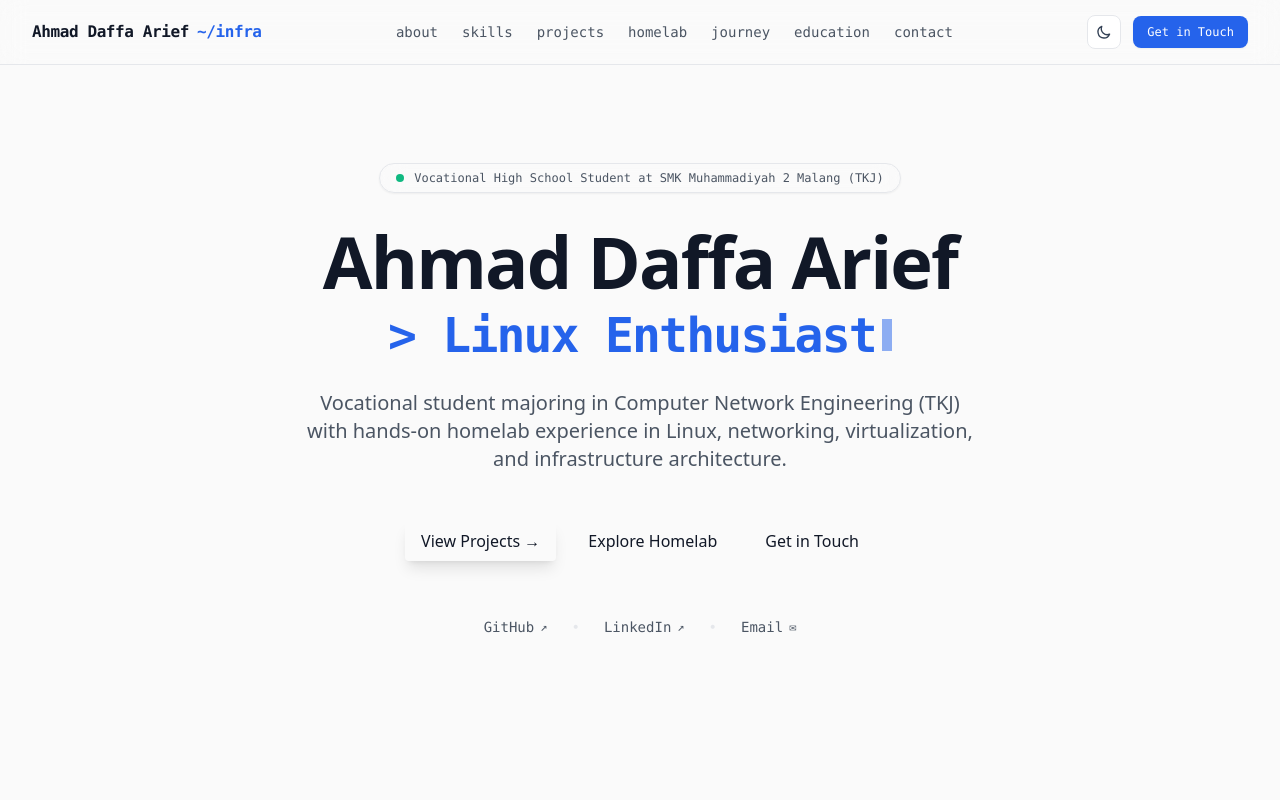
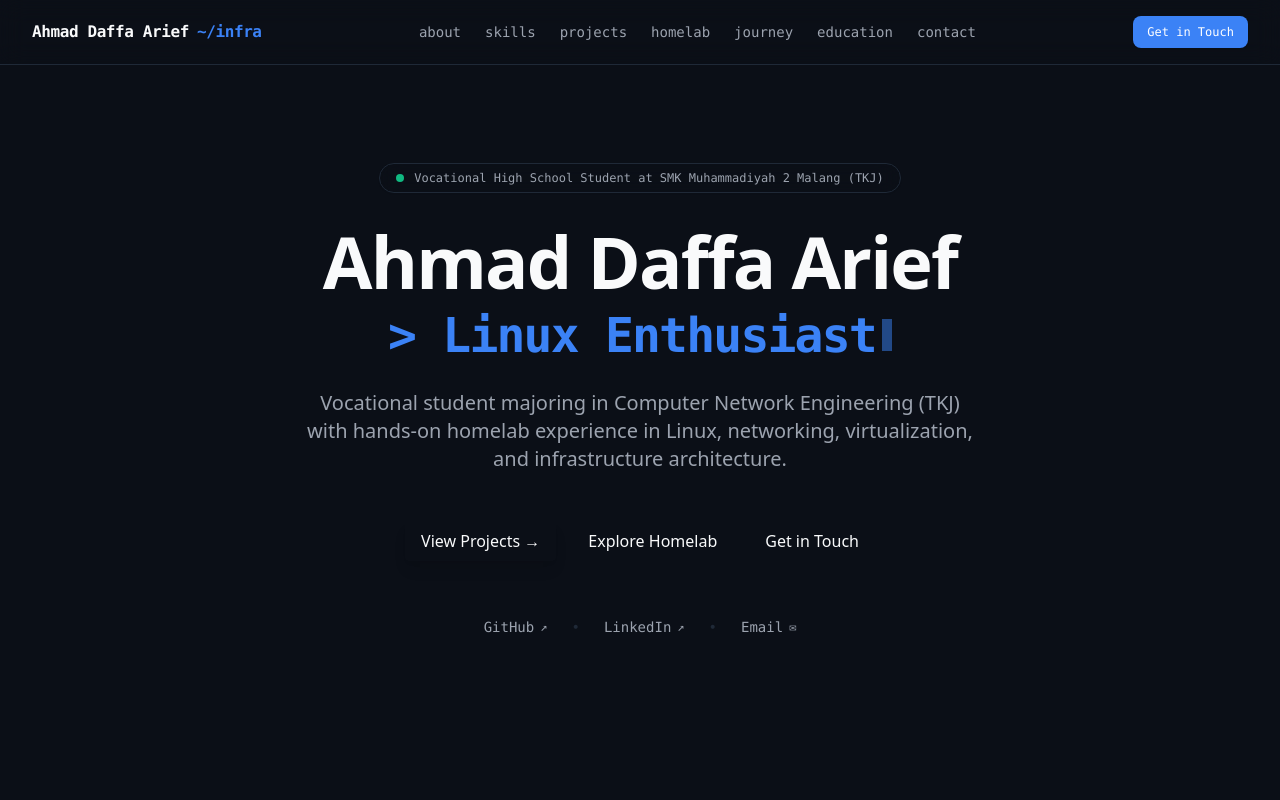
Before and after one commit to uwong241/website-portfolio, a React (Vite) app: page / in a window 1280 px wide. Shown: the top 800 px of the page. Built offline with nearby package versions, Linux system fonts and the light colour scheme.

Commit message:
refactor: lock UI to dark mode permanently and remove light mode toggle

```diff
--- a/src/App.tsx
+++ b/src/App.tsx
@@ -1,6 +1,4 @@
-import React from 'react';
 import { BrowserRouter, Routes, Route } from 'react-router-dom';
-import { ThemeProvider } from './hooks/use-theme';
 import Header from './components/layout/Header';
 import Footer from './components/layout/Footer';
 import CustomCursor from './components/ui/CustomCursor';
@@ -16,11 +14,10 @@ import Contact from './sections/Contact';
 
 function App() {
   return (
-    <ThemeProvider>
     <BrowserRouter>
       <CustomCursor />
       <ConstellationBackground />
-        <div className="min-h-screen flex flex-col font-sans selection:bg-accent selection:text-white cursor-default md:cursor-none text-primary bg-background transition-colors duration-300">
+      <div className="min-h-screen flex flex-col font-sans selection:bg-accent selection:text-white cursor-default md:cursor-none text-primary bg-background">
         <Header />
 
         <main className="flex-grow">
@@ -43,7 +40,6 @@ function App() {
         <Footer />
       </div>
     </BrowserRouter>
-    </ThemeProvider>
   );
 }
 
--- a/src/components/layout/Header.tsx
+++ b/src/components/layout/Header.tsx
@@ -1,9 +1,6 @@
 import Container from './Container';
-import { useTheme } from '../../hooks/use-theme';
 
 export const Header = () => {
-  const { theme, toggleTheme } = useTheme();
-
   const handleNavClick = (e: React.MouseEvent<HTMLAnchorElement>, targetId: string) => {
     e.preventDefault();
     const element = document.getElementById(targetId);
@@ -32,28 +29,9 @@ export const Header = () => {
           </div>
 
           <div className="flex items-center gap-3">
-            {/* Dark Mode Toggle Button */}
-            <button
-              onClick={toggleTheme}
-              className="p-2 rounded-lg border border-border bg-surface text-primary hover:bg-surface-subtle transition-all duration-200 flex items-center justify-center focus:outline-none focus:ring-2 focus:ring-accent"
-              aria-label={`Switch to ${theme === 'light' ? 'dark' : 'light'} mode`}
-              title={`Switch to ${theme === 'light' ? 'dark' : 'light'} mode`}
-            >
-              {theme === 'dark' ? (
-                /* Sun Icon for Dark Mode (Switch to Light) */
-                <svg className="w-4 h-4 text-amber-400" fill="none" stroke="currentColor" viewBox="0 0 24 24" xmlns="http://www.w3.org/2000/svg">
-                  <path strokeLinecap="round" strokeLinejoin="round" strokeWidth={2} d="M12 3v1m0 16v1m9-9h-1M4 12H3m15.364 6.364l-.707-.707M6.343 6.343l-.707-.707m12.728 0l-.707.707M6.343 17.657l-.707.707M16 12a4 4 0 11-8 0 4 4 0 018 0z" />
-                </svg>
-              ) : (
-                /* Moon Icon for Light Mode (Switch to Dark) */
-                <svg className="w-4 h-4 text-slate-700" fill="none" stroke="currentColor" viewBox="0 0 24 24" xmlns="http://www.w3.org/2000/svg">
-                  <path strokeLinecap="round" strokeLinejoin="round" strokeWidth={2} d="M20.354 15.354A9 9 0 018.646 3.646 9.003 9.003 0 0012 21a9.003 9.003 0 008.354-5.646z" />
-                </svg>
-              )}
-            </button>
-
             <a
               href="#contact"
+              onClick={(e) => handleNavClick(e, 'contact')}
               className="text-xs font-mono px-3.5 py-2 rounded-lg bg-accent text-white hover:bg-blue-600 transition-colors shadow-sm"
             >
               Get in Touch
--- a/src/components/ui/ConstellationBackground.tsx
+++ b/src/components/ui/ConstellationBackground.tsx
@@ -1,5 +1,4 @@
 import React, { useEffect, useRef } from 'react';
-import { useTheme } from '../../hooks/use-theme';
 
 interface Star {
   x: number;
@@ -15,7 +14,6 @@ interface Star {
 
 export const ConstellationBackground: React.FC = () => {
   const canvasRef = useRef<HTMLCanvasElement | null>(null);
-  const { theme } = useTheme();
 
   useEffect(() => {
     const canvas = canvasRef.current;
@@ -61,13 +59,11 @@ export const ConstellationBackground: React.FC = () => {
 
     const initStars = () => {
       stars = [];
-      // Calculate density based on screen area
       const count = Math.floor((width * height) / 9000);
       const starCount = Math.min(Math.max(count, 50), 140);
 
-      const colorsDark = ['#60A5FA', '#93C5FD', '#38BDF8', '#818CF8', '#E0E7FF'];
-      const colorsLight = ['#2563EB', '#3B82F6', '#60A5FA', '#475569', '#1E293B'];
-      const palette = theme === 'dark' ? colorsDark : colorsLight;
+      // Deep celestial blue/cyan palette tailored for permanent dark mode
+      const palette = ['#60A5FA', '#93C5FD', '#38BDF8', '#818CF8', '#C7D2FE', '#E0E7FF'];
 
       for (let i = 0; i < starCount; i++) {
         stars.push({
@@ -91,37 +87,30 @@ export const ConstellationBackground: React.FC = () => {
     const render = () => {
       ctx.clearRect(0, 0, width, height);
 
-      const isDark = theme === 'dark';
-      const lineBaseRgb = isDark ? '96, 165, 250' : '37, 99, 235';
+      const lineBaseRgb = '96, 165, 250';
 
-      // Update and draw stars
       for (let i = 0; i < stars.length; i++) {
         const star = stars[i];
 
-        // Move star
         star.x += star.vx;
         star.y += star.vy;
 
-        // Bounce on boundaries
         if (star.x < 0 || star.x > width) star.vx *= -1;
         if (star.y < 0 || star.y > height) star.vy *= -1;
 
-        // Twinkle effect
         star.alpha += star.twinkleSpeed;
         if (star.alpha > 0.9 || star.alpha < 0.2) {
           star.twinkleSpeed = -star.twinkleSpeed;
         }
 
-        // Draw star particle
         ctx.beginPath();
         ctx.arc(star.x, star.y, star.radius, 0, Math.PI * 2);
         ctx.fillStyle = star.color;
-        ctx.globalAlpha = star.alpha * (isDark ? 0.85 : 0.6);
-        ctx.shadowBlur = isDark ? 8 : 2;
+        ctx.globalAlpha = star.alpha * 0.85;
+        ctx.shadowBlur = 8;
         ctx.shadowColor = star.color;
         ctx.fill();
 
-        // Connect star to other stars (constellation edges)
         for (let j = i + 1; j < stars.length; j++) {
           const other = stars[j];
           const dx = star.x - other.x;
@@ -129,30 +118,29 @@ export const ConstellationBackground: React.FC = () => {
           const dist = Math.sqrt(dx * dx + dy * dy);
 
           if (dist < maxConnectDistance) {
-            const lineAlpha = (1 - dist / maxConnectDistance) * (isDark ? 0.35 : 0.2);
+            const lineAlpha = (1 - dist / maxConnectDistance) * 0.35;
             ctx.beginPath();
             ctx.moveTo(star.x, star.y);
             ctx.lineTo(other.x, other.y);
             ctx.strokeStyle = `rgba(${lineBaseRgb}, ${lineAlpha})`;
-            ctx.lineWidth = isDark ? 0.8 : 0.6;
+            ctx.lineWidth = 0.8;
             ctx.shadowBlur = 0;
             ctx.stroke();
           }
         }
 
-        // Connect star to mouse
         const mdx = star.x - mouse.x;
         const mdy = star.y - mouse.y;
         const mdist = Math.sqrt(mdx * mdx + mdy * mdy);
 
         if (mdist < mouse.radius) {
-          const mAlpha = (1 - mdist / mouse.radius) * (isDark ? 0.6 : 0.4);
+          const mAlpha = (1 - mdist / mouse.radius) * 0.6;
           ctx.beginPath();
           ctx.moveTo(star.x, star.y);
           ctx.lineTo(mouse.x, mouse.y);
-          ctx.strokeStyle = `rgba(${isDark ? '147, 197, 253' : '37, 99, 235'}, ${mAlpha})`;
+          ctx.strokeStyle = `rgba(147, 197, 253, ${mAlpha})`;
           ctx.lineWidth = 1.2;
-          ctx.shadowBlur = isDark ? 6 : 0;
+          ctx.shadowBlur = 6;
           ctx.shadowColor = star.color;
           ctx.stroke();
         }
@@ -172,12 +160,12 @@ export const ConstellationBackground: React.FC = () => {
       window.removeEventListener('mouseleave', handleMouseLeave);
       window.removeEventListener('resize', handleResize);
     };
-  }, [theme]);
+  }, []);
 
   return (
     <canvas
       ref={canvasRef}
-      className="fixed inset-0 -z-10 pointer-events-none transition-opacity duration-500"
+      className="fixed inset-0 -z-10 pointer-events-none"
       aria-hidden="true"
     />
   );
--- a/src/hooks/use-theme.tsx
+++ /dev/null
@@ -1,46 +0,0 @@
-import React, { createContext, useContext, useState, useEffect } from 'react';
-
-type Theme = 'light' | 'dark';
-
-interface ThemeContextType {
-  theme: Theme;
-  toggleTheme: () => void;
-}
-
-const ThemeContext = createContext<ThemeContextType | undefined>(undefined);
-
-export function ThemeProvider({ children }: { children: React.ReactNode }) {
-  const [theme, setTheme] = useState<Theme>(() => {
-    if (typeof window !== 'undefined') {
-      const saved = localStorage.getItem('portfolio-theme') as Theme;
-      if (saved === 'dark' || saved === 'light') return saved;
-      return window.matchMedia('(prefers-color-scheme: dark)').matches ? 'dark' : 'light';
-    }
-    return 'dark';
-  });
-
-  useEffect(() => {
-    const root = document.documentElement;
-    root.classList.remove('light', 'dark');
-    root.classList.add(theme);
-    localStorage.setItem('portfolio-theme', theme);
-  }, [theme]);
-
-  const toggleTheme = () => {
-    setTheme(prev => (prev === 'light' ? 'dark' : 'light'));
-  };
-
-  return (
-    <ThemeContext.Provider value={{ theme, toggleTheme }}>
-      {children}
-    </ThemeContext.Provider>
-  );
-}
-
-export function useTheme() {
-  const context = useContext(ThemeContext);
-  if (!context) {
-    throw new Error('useTheme must be used within a ThemeProvider');
-  }
-  return context;
-}
--- a/src/index.css
+++ b/src/index.css
@@ -4,16 +4,6 @@
 
 @layer base {
   :root {
-    --bg-main: #FAFAFA;
-    --bg-surface: #FFFFFF;
-    --bg-surface-subtle: #F3F4F6;
-    --text-primary: #111827;
-    --text-secondary: #4B5563;
-    --border-color: #E5E7EB;
-    --accent: #2563EB;
-  }
-
-  html.dark {
     --bg-main: #0B0F17;
     --bg-surface: #111827;
     --bg-surface-subtle: #1F2937;
@@ -26,7 +16,6 @@
   body {
     background-color: var(--bg-main);
     color: var(--text-primary);
-    transition: background-color 0.3s ease, color 0.3s ease;
   }
 }
 
@@ -63,15 +52,6 @@
   }
 }
 
-@keyframes scanline {
-  0% {
-    transform: translateY(-100%);
-  }
-  100% {
-    transform: translateY(1000%);
-  }
-}
-
 .animate-float {
   animation: float 6s ease-in-out infinite;
 }
@@ -85,16 +65,12 @@
   animation: gradientShift 6s linear infinite;
 }
 
-/* Glassmorphism & Card Lift */
+/* Card Lift & Dark Elevation Shadow */
 .card-lift {
   transition: transform 0.28s cubic-bezier(0.16, 1, 0.3, 1), box-shadow 0.28s cubic-bezier(0.16, 1, 0.3, 1), border-color 0.28s ease;
 }
 
 .card-lift:hover {
   transform: translateY(-4px);
-  box-shadow: 0 16px 32px -8px rgba(37, 99, 235, 0.12), 0 4px 12px -2px rgba(0, 0, 0, 0.05);
-}
-
-html.dark .card-lift:hover {
   box-shadow: 0 16px 32px -8px rgba(59, 130, 246, 0.18), 0 4px 12px -2px rgba(0, 0, 0, 0.4);
 }
```
Lines whose indentation alone changed are shown as unchanged.
